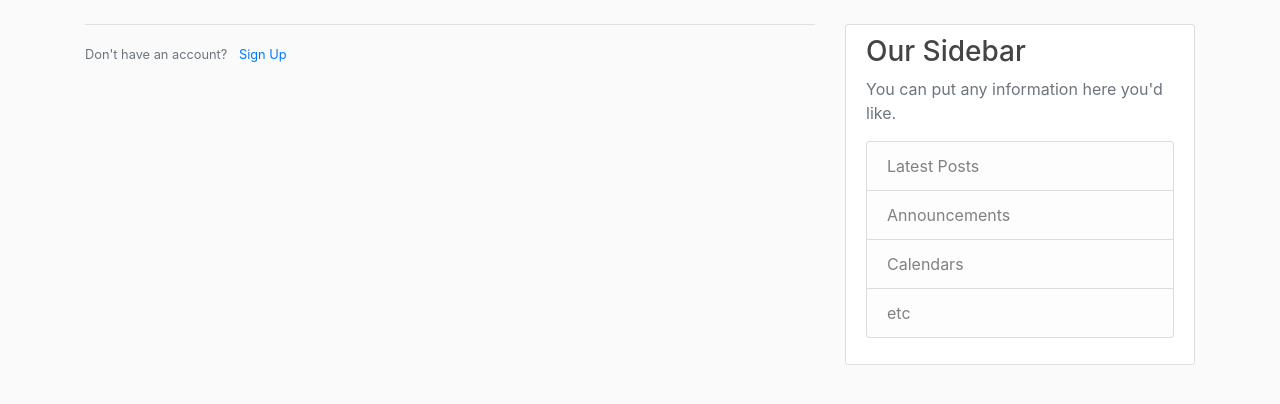
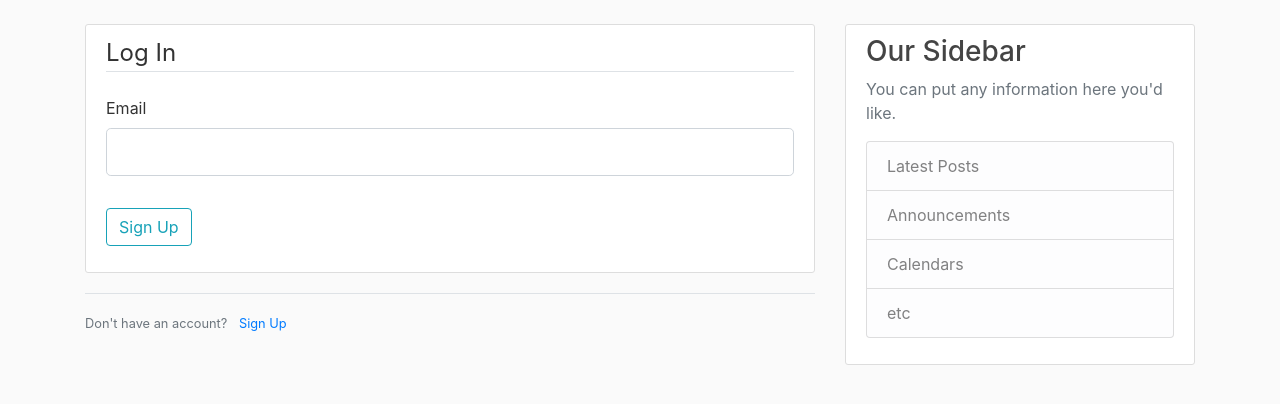
Before and after one commit to RdotSilva/Python-Flask-Fitness-Blog, a Flask app: page /login in a window 1280 px wide. Shown: the part 56-460 px from the top of the page. Run offline with Flask 2, Linux system fonts and the light colour scheme; some libraries are stand-ins or nearby versions.

Commit message:
Add email form field

```diff
--- a/templates/login.html
+++ b/templates/login.html
@@ -1,6 +1,30 @@
 {% extends "layout.html" %}
 {% block content %}
+    <div class="content-section">
+      <form method="POST" action="">
+        {{ form.hidden_tag() }}
+        <fieldset class="form-group">
+            <legend class="border-bottom mb-4">Log In</legend>
+            <div class="form-group">
+              {{ form.email.label(class="form-control-label") }}
+              {% if form.email.errors %}
+                {{ form.email(class="form-control form-control-lg is-invalid") }}
+                <div class="invalid-feedback">
+                  {% for error in form.email.errors %}
+                    <span>{{ error }}</span>
+                  {% endfor %}
+                </div>
+              {% else %}
+                {{ form.email(class="form-control form-control-lg") }}
+              {% endif %}
+            </div>
 
+        </fieldset>
+        <div class="form-group">
+          {{ form.submit(class="btn btn-outline-info") }}
+        </div>
+      </form>
+    </div>
     <div class="border-top pt-3">
       <small class="text-muted">
         Don't have an account? <a class="ml-2" href="{{ url_for('register') }}">Sign Up</a>
```
